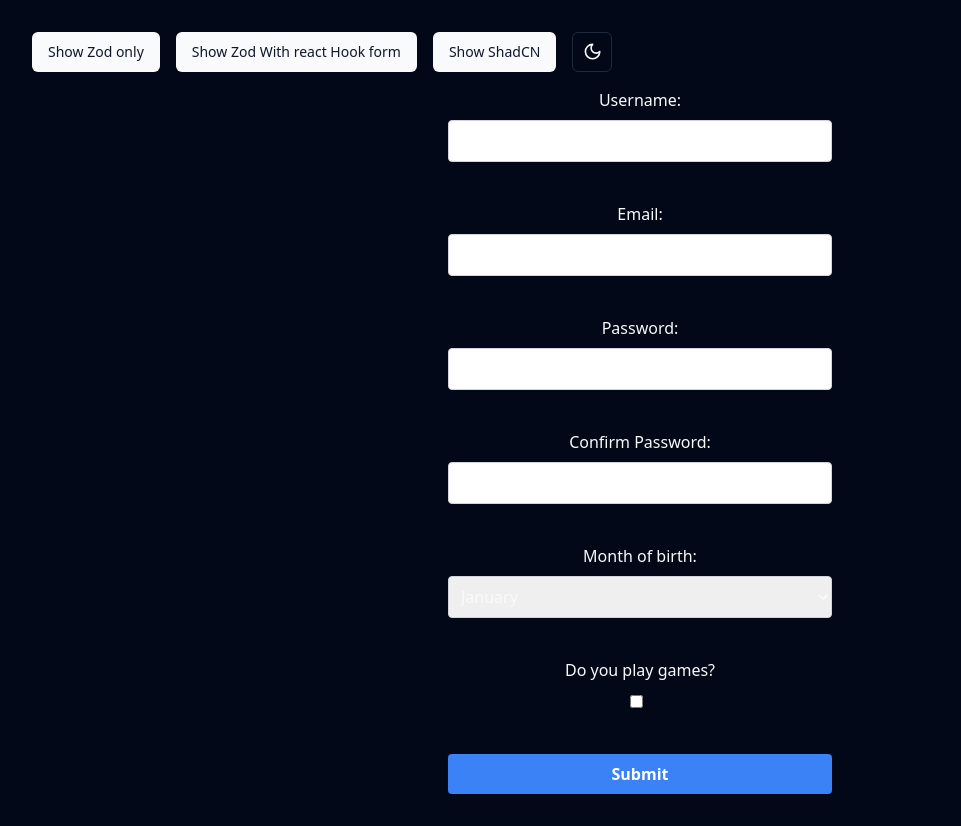
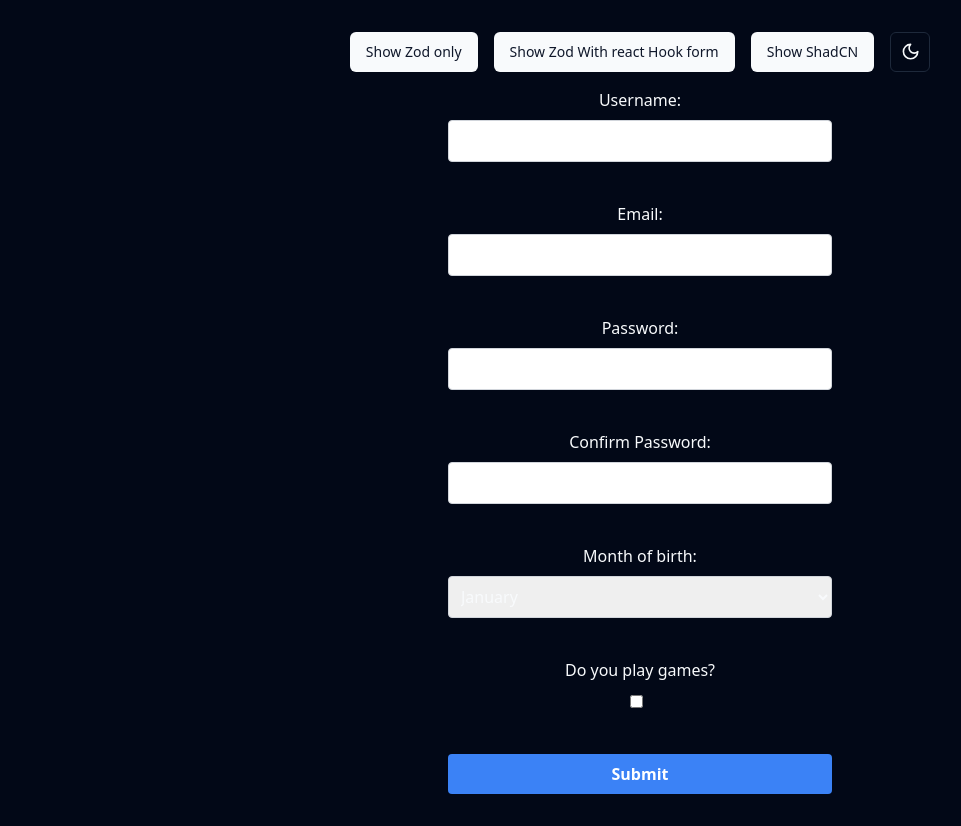
Before and after one commit to JanBlahout/learning-zod, a React (Vite) app: page / in a window 1280 px wide. Shown: the whole page, without its empty margins (0-961 px from the left). Built offline with nearby package versions, Linux system fonts and the light colour scheme.

Commit message:
justify buttons

```diff
--- a/src/App.tsx
+++ b/src/App.tsx
@@ -14,7 +14,7 @@ function App() {
 
   return (
     <ThemeProvider defaultTheme="dark" storageKey="vite-ui-theme">
-      <div className="flex gap-4 mb-4">
+      <div className="flex gap-4 mb-4 justify-center">
         <Button
           onClick={() => {
             setShowZodOnly(true);
```
